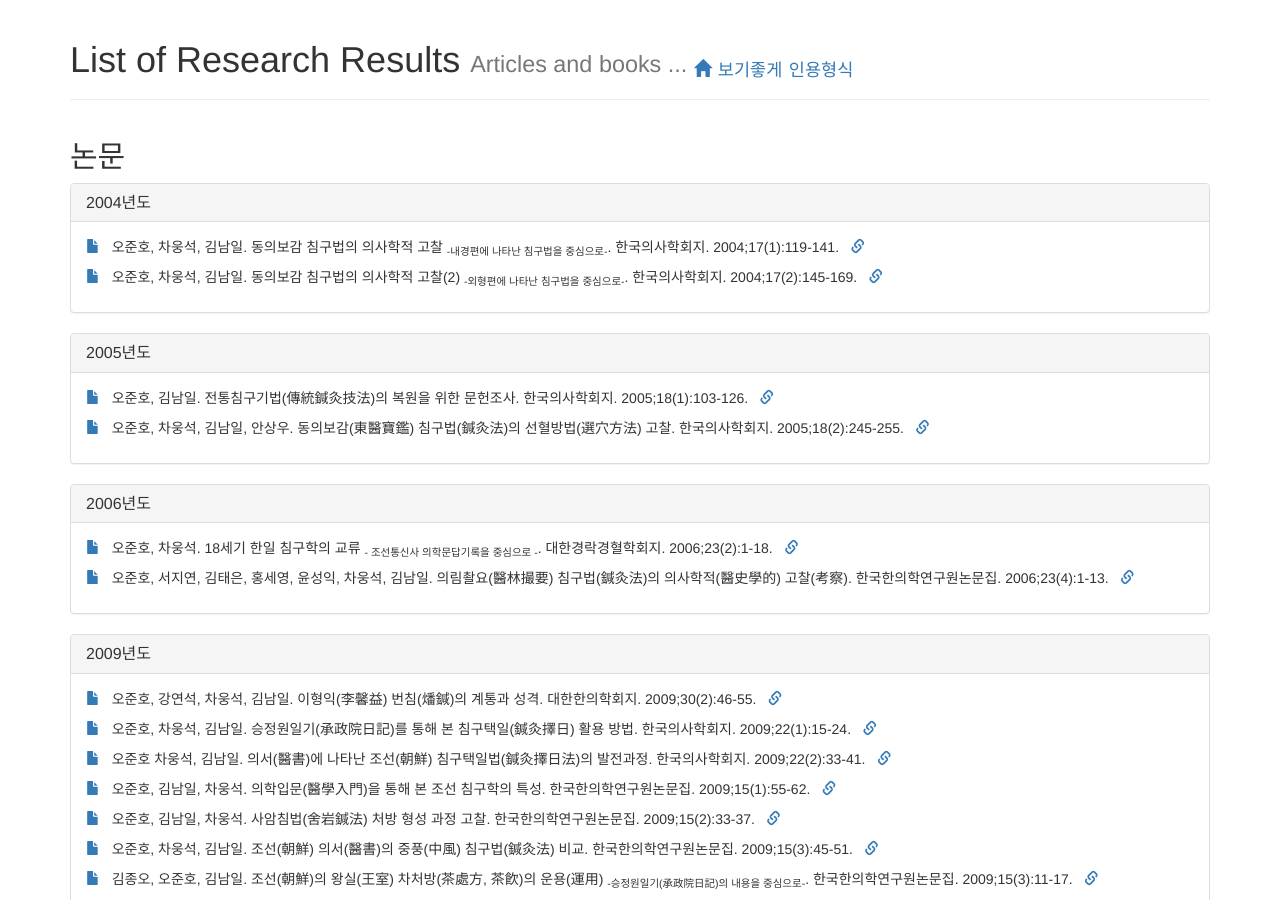
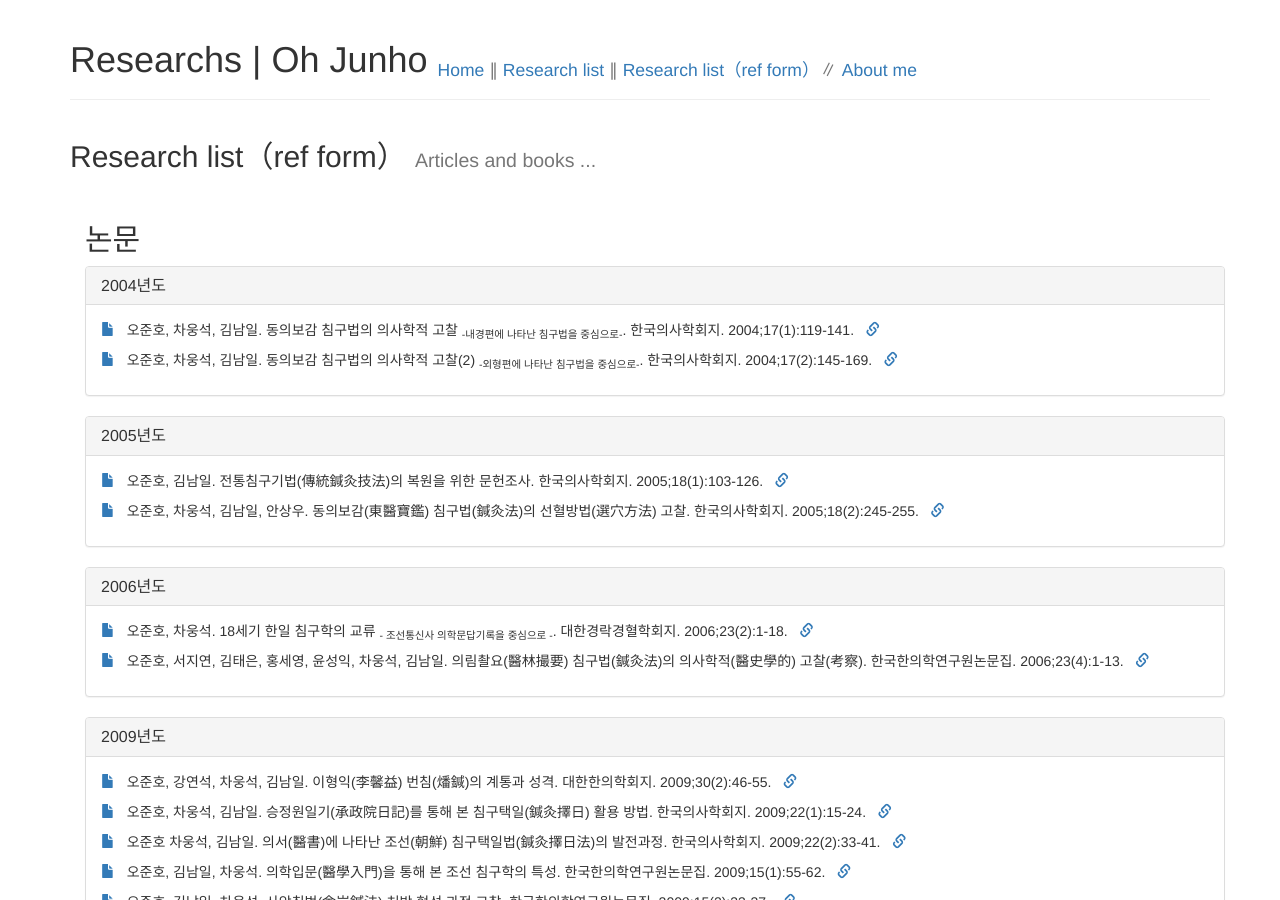
Before and after one commit to pinedance/research, a Jekyll site: the page built from list-raw.html, in a window 1280 px wide and 900 px high. Built offline with Jekyll 4.4.1, drawn with Linux system fonts in a browser that asks for light colours; nearby versions of some CDN libraries.

Commit message:
자기소개 페이지 추가

```diff
--- a/_config.yml
+++ b/_config.yml
@@ -13,21 +13,26 @@
 # you will see them accessed via {{ site.title }}, {{ site.email }}, and so on.
 # You can create any custom variable you would like, and they will be accessible
 # in the templates via {{ site.myvariable }}.
-title: NowHere
-email:
+title: Researchs
+author:
+  name: "Oh junho"
+  email: "pinedance@gmail.com"
+  homepage: "https://pinedance.github.io"
 description: > # this means to ignore newlines until "baseurl:"
   Write an awesome description for your new site here. You can edit this
   line in _config.yml. It will appear in your document head meta (for
   Google search results) and in your feed.xml site description.
 baseurl: "/research" # the subpath of your site, e.g. /blog
 url: "" # the base hostname & protocol for your site, e.g. http://example.com
+favicon: "//pinedance.github.io/blog/assets/favicon.png"
+
 twitter_username:
 github_username:  pinedance
 
 google_analytics: UA-72863252-5
 
 # Build settings
-markdown: kramdown
+# markdown: kramdown
 theme: minima
 plugins:
   - jekyll-feed
--- a/_includes/header.md
+++ b/_includes/header.md
@@ -1,9 +1,11 @@
 <div class="page-header">
-	<h1>List of Research Results
-		<small>Articles and books ...
-			<sub><a href="//pinedance.github.io"><span class="glyphicon glyphicon-home" aria-hidden="true"></span></a></sub>
-			<sub><a href="{{ site.baseurl }}/list">보기좋게</a></sub>
-			<sub><a href="{{ site.baseurl }}/list-raw">인용형식</a></sub>
+	<h1>Researchs | Oh Junho
+		<small>
+			<sub><a href="//pinedance.github.io">Home</a> ∥ </sub>
+			<sub><a href="{{ site.baseurl }}/list">Research list</a> ∥ </sub>
+			<sub><a href="{{ site.baseurl }}/list-raw">Research list（ref form）</a>∥ </sub>
+			<sub><a href="{{ site.baseurl }}/about">
+			About me</a></sub>
 		</small>
 	</h1>
 </div>
--- a/_layouts/home.html
+++ b/_layouts/home.html
@@ -13,7 +13,8 @@
   <meta name="description" content="">
   <meta name="author" content="">
 
-  <title>research</title>
+	<link rel="icon" href="{{site.favicon}}">
+  <title>{{ site.title }} | {{ site.author.name }}</title>
 
   <link href="//maxcdn.bootstrapcdn.com/bootstrap/3.3.2/css/bootstrap.min.css" rel="stylesheet">
 	<link href="{{ site.baseurl }}/public/css/custom.css" rel="stylesheet">
@@ -26,11 +27,29 @@
 
 <body>
 
-	{{ content }}
+	<div class="section">
+		<div class="container">
 
-	<script src="//ajax.googleapis.com/ajax/libs/jquery/1.11.2/jquery.min.js"></script>
-    <script src="//maxcdn.bootstrapcdn.com/bootstrap/3.3.2/js/bootstrap.min.js"></script>
+			{% include header.md %}
 
+		</div>
+	</div>
+
+	<div class="section">
+	  <div class="container">
+
+		<h2> {{ page.title }}
+		  <small> {{ page.subtitle }} </small>
+		</h2>
+		<br>
+
+				{{ content }}
+
+		</div>
+	</div>
+
+<script src="//ajax.googleapis.com/ajax/libs/jquery/1.11.2/jquery.min.js"></script>
+<script src="//maxcdn.bootstrapcdn.com/bootstrap/3.3.2/js/bootstrap.min.js"></script>
 
 </body>
 </html>
--- /dev/null
+++ b/index.html
@@ -0,0 +1,3 @@
+---
+layout: home
+---
--- /dev/null
+++ b/list-raw.html
@@ -0,0 +1,83 @@
+---
+layout: home
+title: Research list（ref form）
+subtitle: "Articles and books ..."
+---
+
+{% for category in site.data.cons.categorys %}
+{% assign cworks = site.data.researchData | where: "category", category %}
+{% if cworks.size > 0 %}
+
+  <div class="section">
+
+	  <div class="container">
+
+	  	<h2>{{ category }}</h2>
+
+		{% for year in site.data.cons.years %}
+		{% assign works = cworks | where: "year", year %}
+		{% if works.size > 0 %}
+
+		<div class="panel panel-default">
+
+		  <div class="panel-heading">
+		    <h3 class="panel-title">{{ year }}년도</h3>
+		  </div>
+
+		  <div class="panel-body">
+			{% for work in works %}
+			<p>
+			{% case work.category %}
+		    {% when "논문" %}
+
+				{% assign gl = "glyphicon-file" %}
+				{% if work.localfile %}
+				<a href="{{ site.baseurl }}{{ site.custom.localfilepath }}/{{ work.year }}-{{ work.noo }}.{{ work.localfile }}" target="_blank" download="({{work.author}}){{ work.title }}.{{ work.localfile }}">
+					<span class="glyphicon {{ gl }}" aria-hidden="true"></span>
+				</a>
+				{% else %}
+					<span class="glyphicon {{ gl }}" aria-hidden="true"></span>
+				{% endif %}
+
+			    &nbsp; {{ work.author }}. {{ work.title }}. {{ work.published.by }}. {{ work.year }};{{ work.published.vol }}:{{ work.published.page }}.&nbsp;&nbsp;
+
+		    {% when "저서" or "역서" %}
+				<span class="glyphicon glyphicon-book" aria-hidden="true"></span>
+				&nbsp; {{ work.author }}. {{ work.title }}. {{ work.published.by }}. {{ work.year }}.&nbsp;&nbsp;
+		    {% else %}
+
+				{% assign gl = "glyphicon-paperclip" %}
+				{% if work.localfile %}
+				<a href="{{ site.baseurl }}{{ site.custom.localfilepath }}/{{ work.year }}-{{ work.noo }}.{{ work.localfile }}" target="_blank" download="({{work.author}}){{ work.title }}.{{ work.localfile }}">
+					<span class="glyphicon {{ gl }}" aria-hidden="true"></span>
+				</a>
+				{% else %}
+					<span class="glyphicon {{ gl }}" aria-hidden="true"></span>
+				{% endif %}
+
+				&nbsp; {{ work.author }}. {{ work.title }}. {{ work.published.by }}. {{ work.year }}.&nbsp;&nbsp;
+			{% endcase %}
+
+
+
+
+
+				{% if work.ref %}
+				<a href="{{ work.ref }}" target="_blank">
+					<span class="glyphicon glyphicon-link" aria-hidden="true"></span>
+				{% endif %}
+				</a>
+			</p>
+			{% endfor %}
+		  </div>
+
+		</div>
+
+		{% endif %}
+		{% endfor %}
+
+	</div>
+</div>
+
+{% endif %}
+{% endfor %}
--- a/list-raw.md
+++ /dev/null
@@ -1,91 +0,0 @@
----
-layout: home
-title: list
----
-
-<div class="section">
-	<div class="container" >
-
-		{% include header.md %}
-
-
-	</div>
-</div>
-
-{% for category in site.data.cons.categorys %}
-{% assign cworks = site.data.researchData | where: "category", category %}
-{% if cworks.size > 0 %}
-
-  <div class="section">
-
-	  <div class="container">
-
-	  	<h2>{{ category }}</h2>
-
-		{% for year in site.data.cons.years %}
-		{% assign works = cworks | where: "year", year %}
-		{% if works.size > 0 %}
-
-		<div class="panel panel-default">
-
-		  <div class="panel-heading">
-		    <h3 class="panel-title">{{ year }}년도</h3>
-		  </div>
-
-		  <div class="panel-body">
-			{% for work in works %}
-			<p>
-			{% case work.category %}
-		    {% when "논문" %}
-
-				{% assign gl = "glyphicon-file" %}
-				{% if work.localfile %}
-				<a href="{{ site.baseurl }}{{ site.custom.localfilepath }}/{{ work.year }}-{{ work.noo }}.{{ work.localfile }}" target="_blank" download="({{work.author}}){{ work.title }}.{{ work.localfile }}">
-					<span class="glyphicon {{ gl }}" aria-hidden="true"></span>
-				</a>
-				{% else %}
-					<span class="glyphicon {{ gl }}" aria-hidden="true"></span>
-				{% endif %}
-
-			    &nbsp; {{ work.author }}. {{ work.title }}. {{ work.published.by }}. {{ work.year }};{{ work.published.vol }}:{{ work.published.page }}.&nbsp;&nbsp;
-
-		    {% when "저서" or "역서" %}
-				<span class="glyphicon glyphicon-book" aria-hidden="true"></span>
-				&nbsp; {{ work.author }}. {{ work.title }}. {{ work.published.by }}. {{ work.year }}.&nbsp;&nbsp;
-		    {% else %}
-
-				{% assign gl = "glyphicon-paperclip" %}
-				{% if work.localfile %}
-				<a href="{{ site.baseurl }}{{ site.custom.localfilepath }}/{{ work.year }}-{{ work.noo }}.{{ work.localfile }}" target="_blank" download="({{work.author}}){{ work.title }}.{{ work.localfile }}">
-					<span class="glyphicon {{ gl }}" aria-hidden="true"></span>
-				</a>
-				{% else %}
-					<span class="glyphicon {{ gl }}" aria-hidden="true"></span>
-				{% endif %}
-
-				&nbsp; {{ work.author }}. {{ work.title }}. {{ work.published.by }}. {{ work.year }}.&nbsp;&nbsp;
-			{% endcase %}
-
-
-
-
-
-				{% if work.ref %}
-				<a href="{{ work.ref }}" target="_blank">
-					<span class="glyphicon glyphicon-link" aria-hidden="true"></span>
-				{% endif %}
-				</a>
-			</p>
-			{% endfor %}
-		  </div>
-
-		</div>
-
-		{% endif %}
-		{% endfor %}
-
-	</div>
-</div>
-
-{% endif %}
-{% endfor %}
```
Also changed, not shown: _includes/contact.md (added, +8 -0 lines), _includes/introduce_myself.md (added, +10 -0 lines), _includes/scope.md (+8 -9 lines), about.md (+13 -10 lines), index.md (deleted, +0 -6 lines), list.html (added, +83 -0 lines), list.md (deleted, +0 -93 lines), Gemfile.lock.
